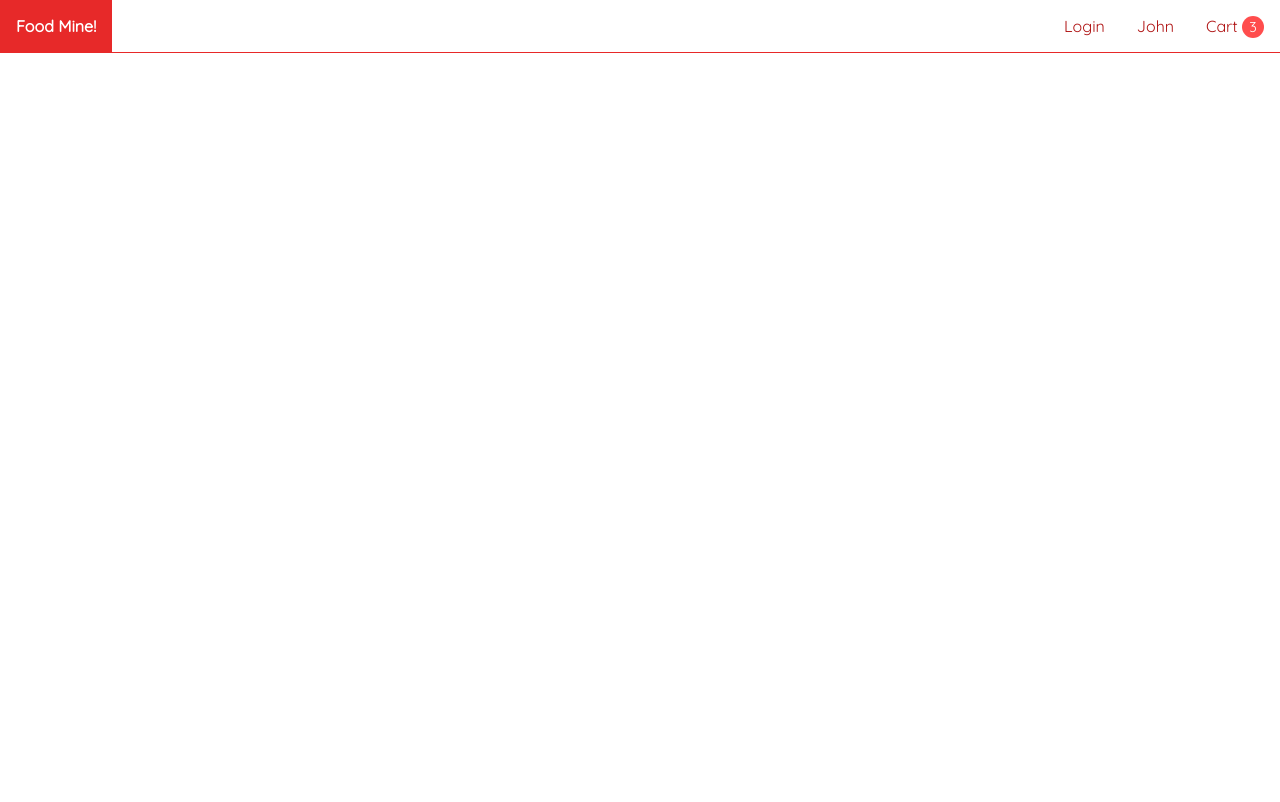
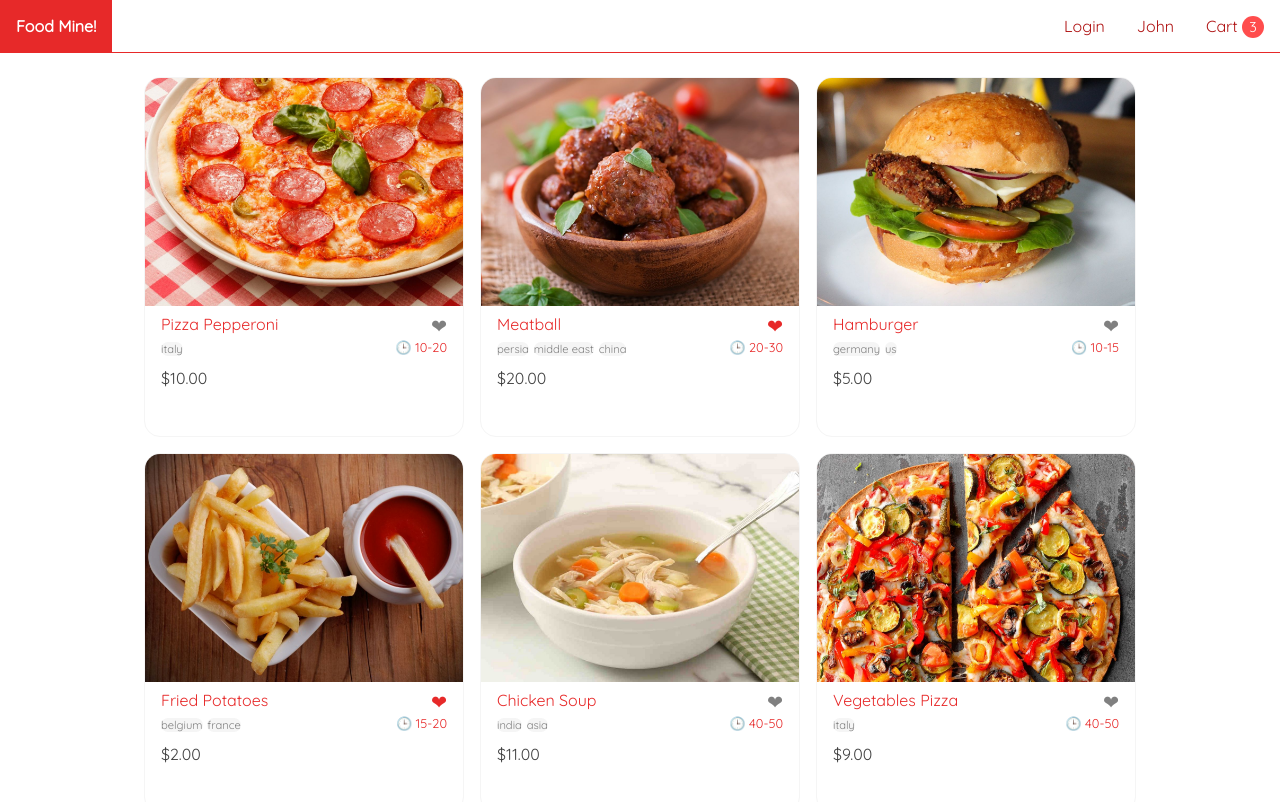
Before and after one commit to hhakiev22/My-Angular-Project-SoftUni, an Angular app in the folder food-app/: page / in a window 1280 px wide. Shown: the top 802 px of the page. Built offline with nearby package versions, Linux system fonts and the light colour scheme.

Commit message:
Add home html, css and show info in the app

```diff
--- a/food-app/src/app/app.component.html
+++ b/food-app/src/app/app.component.html
@@ -1 +1 @@
-<app-header></app-header>
+<app-header></app-header> <app-home></app-home>
--- a/food-app/src/app/components/components.module.ts
+++ b/food-app/src/app/components/components.module.ts
@@ -5,8 +5,8 @@ import { HomeComponent } from './pages/home/home.component';
 import { RouterModule } from '@angular/router';
 
 @NgModule({
-  declarations: [HeaderComponent],
+  declarations: [HeaderComponent, HomeComponent],
   imports: [CommonModule, RouterModule],
-  exports: [HeaderComponent],
+  exports: [HeaderComponent, HomeComponent],
 })
 export class ComponentsModule {}
--- a/food-app/src/app/components/pages/home/home.component.css
+++ b/food-app/src/app/components/pages/home/home.component.css
@@ -0,0 +1,75 @@
+ul {
+  display: flex;
+  justify-content: center;
+  align-items: center;
+  flex-wrap: wrap;
+  list-style-type: none;
+  padding: 0;
+}
+
+ul li a {
+  height: 22.5rem;
+  width: 20rem;
+  border: 1px solid whitesmoke;
+  border-radius: 1rem;
+  margin: 0.5rem;
+  display: flex;
+  flex-direction: column;
+  overflow: hidden;
+  color: #e72929;
+}
+
+li a:hover {
+  opacity: 0.9;
+  cursor: pointer;
+}
+
+.content {
+  padding: 0.5rem 1rem;
+  position: relative;
+}
+
+.favorite {
+  position: absolute;
+  top: 0.5rem;
+  right: 1rem;
+  font-size: 1.2rem;
+}
+
+.favorite.not {
+  color: grey;
+}
+
+.stars {
+  margin-bottom: 0.2rem;
+}
+
+.product-item-footer {
+  display: flex;
+  justify-content: space-between;
+  align-items: center;
+}
+
+.origins {
+  flex: 9;
+}
+
+.origins span {
+  border-radius: 2rem;
+  background-color: whitesmoke;
+  display: inline-block;
+  font-size: 0.7rem;
+  color: grey;
+  margin-right: 0.3rem;
+}
+
+.cook-time {
+  font-size: 0.8rem;
+  flex: 3;
+  text-align: right;
+}
+
+.price {
+  color: #414141;
+  margin-top: 0.7rem;
+}
--- a/food-app/src/app/components/pages/home/home.component.html
+++ b/food-app/src/app/components/pages/home/home.component.html
@@ -1,5 +1,47 @@
 <ul>
-  <li *ngFor="">
-    <a [routerLink]="['/food]"></a>
+  <li *ngFor="let food of foods">
+    <a routerLink="/food/{{ food.id }}">
+      <img src="{{ food.imageUrl }}" alt="" />
+      <div class="content">
+        <div class="name">
+          {{ food.name }}
+        </div>
+        <span class="favorite {{ food.favorite ? '' : 'not' }}"> ❤ </span>
+        <div class="stars">
+          <!-- <star-rating
+              [value]="food.stars"
+              [totalstars]="5"
+              checkedcolor="red"
+              uncheckedcolor="black"
+              size="20px"
+              [readonly]="true">
+             </star-rating> -->
+        </div>
+        <div class="product-item-footer">
+          <div class="origins">
+            <span *ngFor="let origin of food.origins">
+              {{ origin }}
+            </span>
+          </div>
+          <div class="cook-time">
+            <span>🕒</span>
+            {{ food.cookTime }}
+          </div>
+        </div>
+        <div class="price">
+          <span>
+            {{ food.price | currency }}
+          </span>
+        </div>
+      </div>
+    </a>
   </li>
 </ul>
+
+<!--  "@types/jasmine": "~4.3.0",
+ "jasmine-core": "~4.6.0",
+ "karma": "~6.4.0",
+ "karma-chrome-launcher": "~3.2.0",
+ "karma-coverage": "~2.2.0",
+ "karma-jasmine": "~5.1.0",
+ "karma-jasmine-html-reporter": "~2.1.0", -->
```
Also changed, not shown: food-app/package.json (+0 -7 lines).
